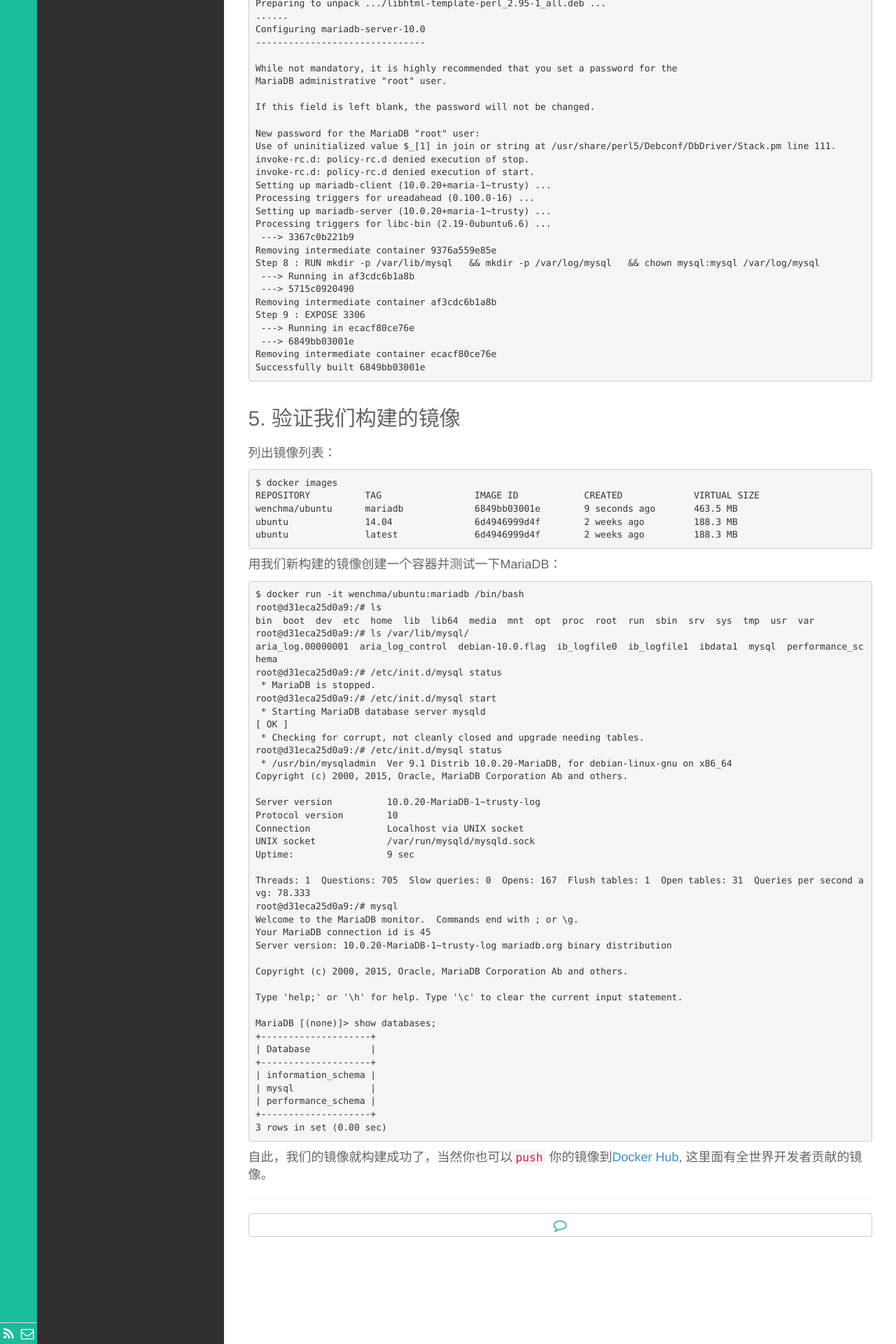
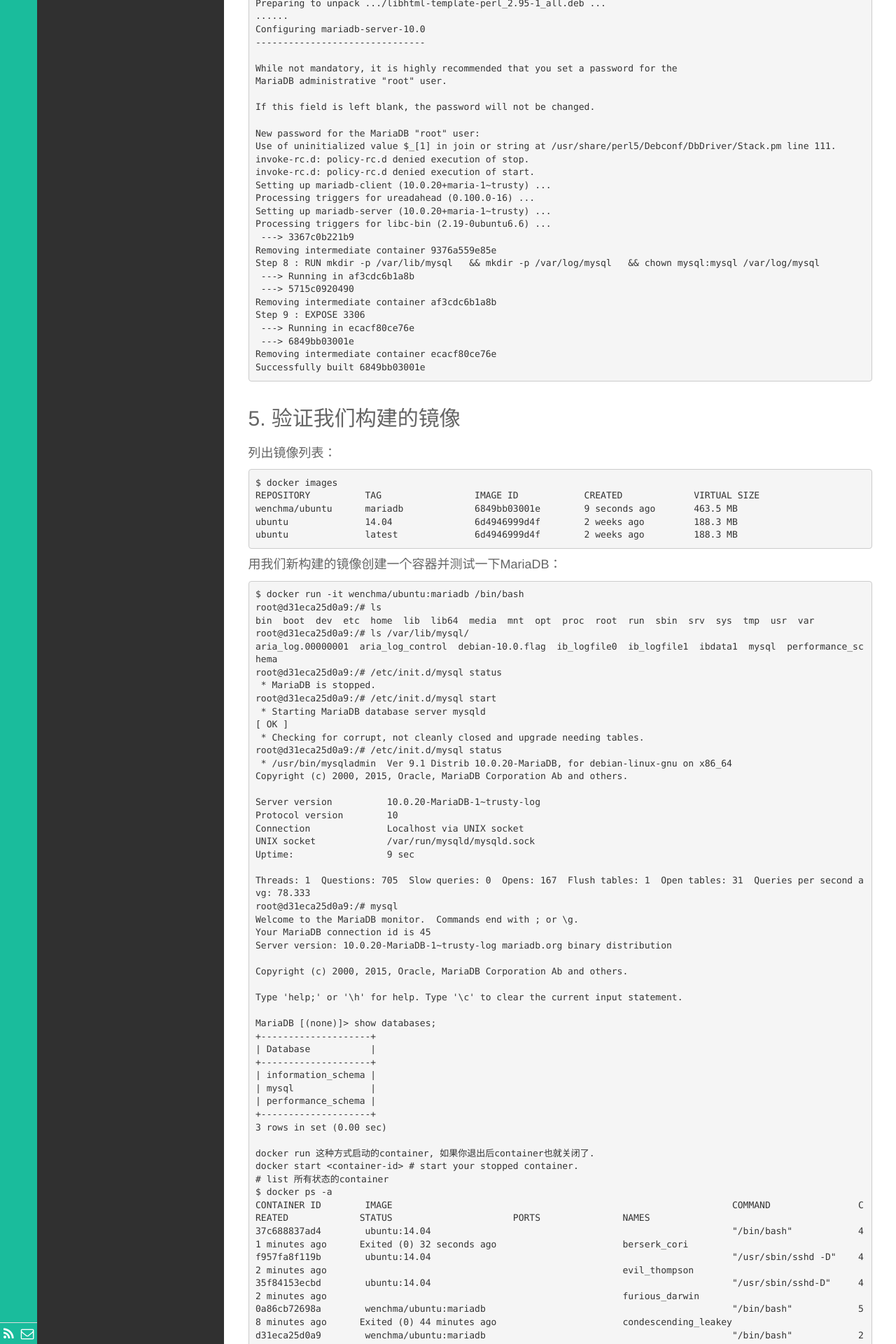
Before and after one commit to wenchma/wenchma.github.io, a Jekyll site: the page built from _posts/tech/2015-06-30-Build-self-customized-MariaDB-Docker-image-from-Dockerfile.md, in a window 1280 px wide. Shown: the part 3080-5000 px from the top of the page at 70% size. Built offline with Jekyll 4.4.1, drawn with Linux system fonts in a browser that asks for light colours; nearby versions of some CDN libraries; library files that are not in the unit come from our copies; some of the changed text lies outside the part shown.

Commit message:
Update post "Build-self-customized-MariaDB-Docker-image-from-Dockerfile"

```diff
--- a/_posts/tech/2015-06-30-Build-self-customized-MariaDB-Docker-image-from-Dockerfile.md
+++ b/_posts/tech/2015-06-30-Build-self-customized-MariaDB-Docker-image-from-Dockerfile.md
@@ -226,6 +226,43 @@
 	+--------------------+
 	3 rows in set (0.00 sec)
 
+	docker run 这种方式启动的container, 如果你退出后container也就关闭了.
+	docker start <container-id> # start your stopped container.
+	# list 所有状态的container
+	$ docker ps -a
+	CONTAINER ID        IMAGE                                                              COMMAND                CREATED             STATUS                      PORTS               NAMES
+	37c688837ad4        ubuntu:14.04                                                       "/bin/bash"            41 minutes ago      Exited (0) 32 seconds ago                       berserk_cori
+	f957fa8f119b        ubuntu:14.04                                                       "/usr/sbin/sshd -D"    42 minutes ago                                                      evil_thompson
+	35f84153ecbd        ubuntu:14.04                                                       "/usr/sbin/sshd-D"     42 minutes ago                                                      furious_darwin
+	0a86cb72698a        wenchma/ubuntu:mariadb                                             "/bin/bash"            58 minutes ago      Exited (0) 44 minutes ago                       condescending_leakey
+	d31eca25d0a9        wenchma/ubuntu:mariadb                                             "/bin/bash"            2 weeks ago         Exited (0) 2 weeks ago                          grave_engelbart
+	503013aeaf75        f14b6903246f10fc59f83f42154f3854991dc2dd5bbf14e367555bcf42959c4c   "/bin/sh -c 'add-apt   2 weeks ago         Exited (127) 2 weeks ago                        focused_carson
+	$ docker start 37c688837ad4
+	37c688837ad4
+	$ docker ps
+	CONTAINER ID        IMAGE               COMMAND             CREATED             STATUS              PORTS               NAMES
+	37c688837ad4        ubuntu:14.04        "/bin/bash"         56 minutes ago      Up 4 seconds                            berserk_cori
+	$ docker exec 37c688837ad4 ifconfig
+	eth0      Link encap:Ethernet  HWaddr 02:42:ac:11:00:1a
+	          inet addr:172.17.0.26  Bcast:0.0.0.0  Mask:255.255.0.0
+        	  inet6 addr: fe80::42:acff:fe11:1a/64 Scope:Link
+	          UP BROADCAST RUNNING  MTU:1500  Metric:1
+	          RX packets:8 errors:0 dropped:0 overruns:0 frame:0
+	          TX packets:9 errors:0 dropped:0 overruns:0 carrier:0
+	          collisions:0 txqueuelen:0
+	          RX bytes:648 (648.0 B)  TX bytes:738 (738.0 B)
+
+	lo        Link encap:Local Loopback
+	          inet addr:127.0.0.1  Mask:255.0.0.0
+	          inet6 addr: ::1/128 Scope:Host
+	          UP LOOPBACK RUNNING  MTU:65536  Metric:1
+	          RX packets:0 errors:0 dropped:0 overruns:0 frame:0
+	          TX packets:0 errors:0 dropped:0 overruns:0 carrier:0
+	          collisions:0 txqueuelen:0
+	          RX bytes:0 (0.0 B)  TX bytes:0 (0.0 B)
+
+	docker run 是启动一个container然后执行命令，docker exec 是在一个running container执行命令.
+
 自此，我们的镜像就构建成功了，当然你也可以`push` 你的镜像到[Docker Hub][Docker-Hub], 这里面有全世界开发者贡献的镜像。
 
 [Docker-Hub]:  https://hub.docker.com/
```
